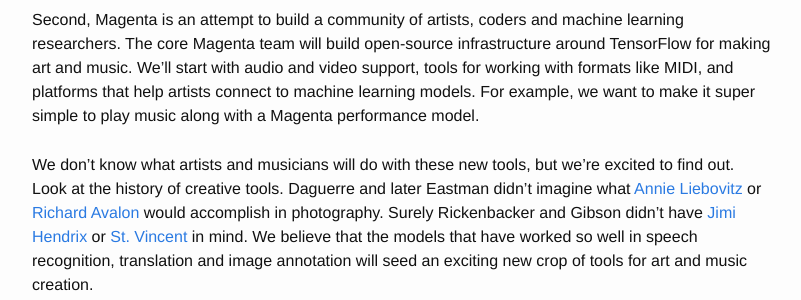
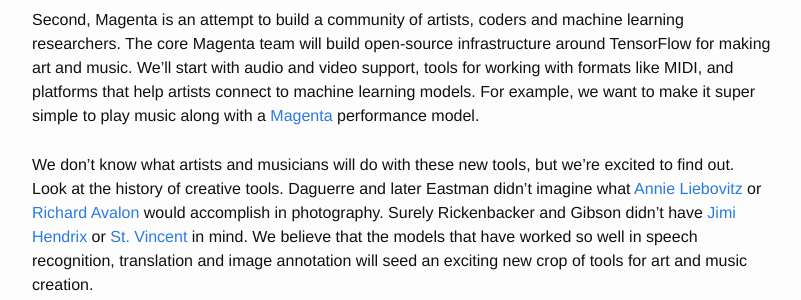
Before and after one commit to magenta/magenta, a Jekyll site: the page built from _posts/2016-06-01-welcome-to-magenta.markdown, in a window 1280 px wide and 900 px high, scrolled down 332 px. Shown: the part 249-549 px from the top of the window, without its empty margins (238-1039 px from the left). Built offline with Jekyll 4.4.1, drawn with Linux system fonts in a browser that asks for light colours; some of the changed lines change nothing that is shown.

Commit message:
Added link to looping video

```diff
--- a/_posts/2016-06-01-welcome-to-magenta.markdown
+++ b/_posts/2016-06-01-welcome-to-magenta.markdown
@@ -35,7 +35,7 @@
 We’ll start with audio and video support, tools for working with
 formats like MIDI, and platforms that help artists connect to machine
 learning models.  For example, we want to make it super simple to play
-music along with a Magenta performance model.
+music along with a [Magenta](https://www.youtube.com/watch?v=01V9S8_7A0I&feature=youtu.be) performance model.
 
 We don't know what artists and musicians will do with these new tools,
 but we're excited to find out. Look at the history of creative
```
